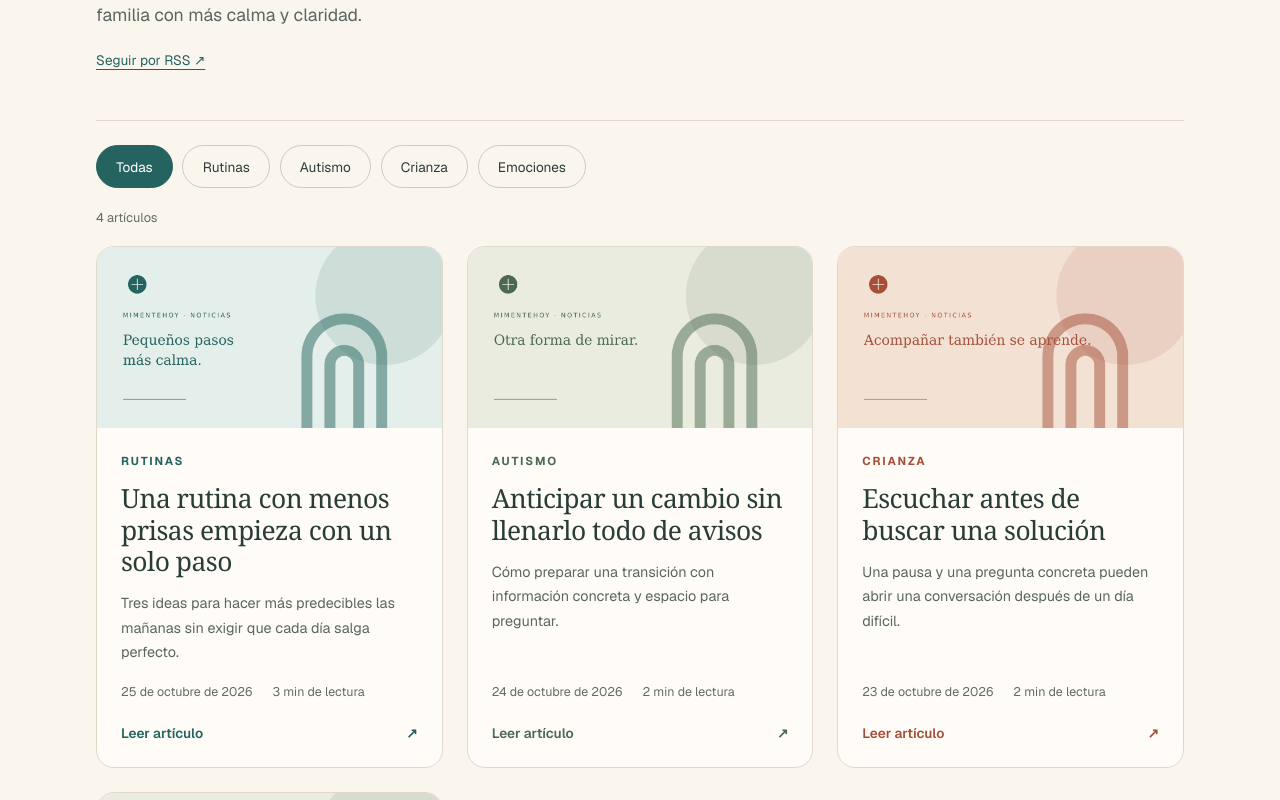
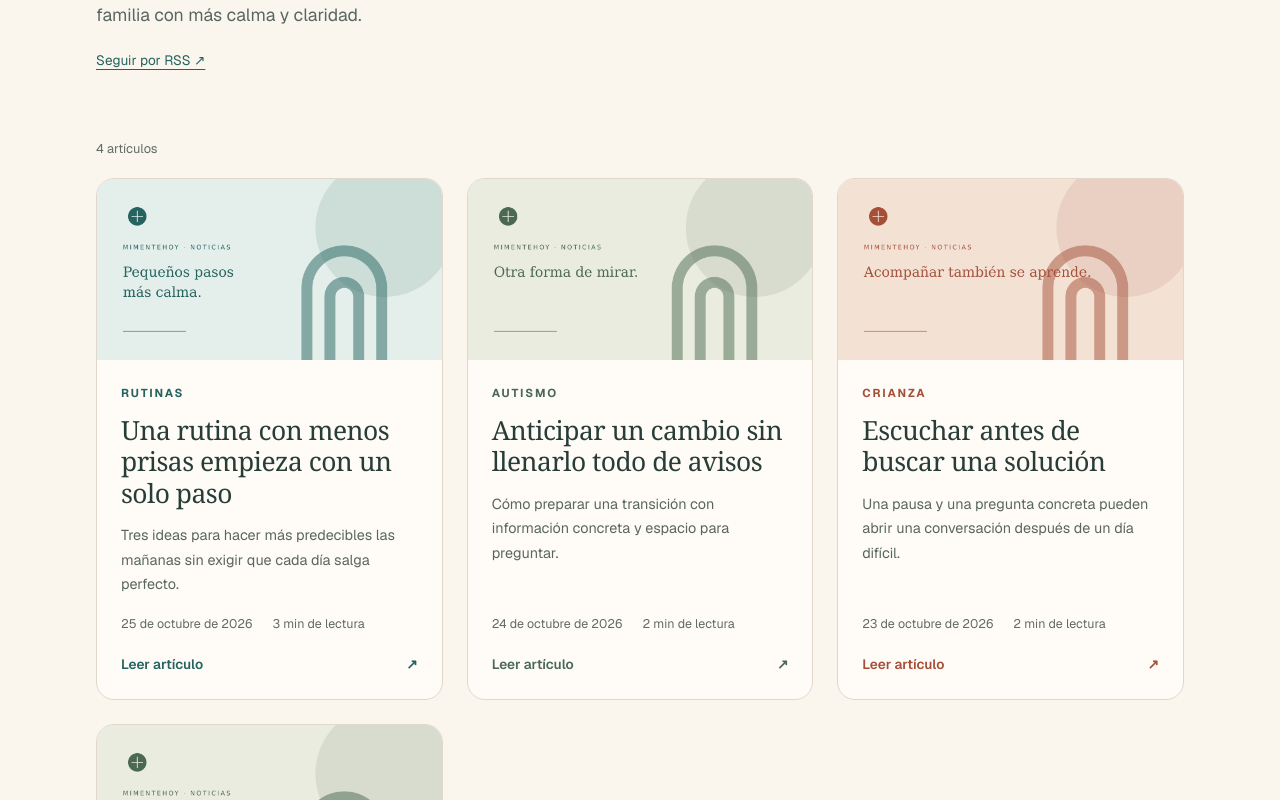
Before and after one commit to mimentehoy/mimentehoy-web, a Next.js app in the folder apps/web/: page /noticias in a window 1280 px wide. Shown: the part 420-1220 px from the top of the page. Built offline with nearby package versions, Linux system fonts and the light colour scheme.

Commit message:
noticias: quitar filtros por categoria [skip netlify]

```diff
--- a/apps/web/src/components/news-filter.tsx
+++ b/apps/web/src/components/news-filter.tsx
@@ -1,18 +1,9 @@
-"use client";
-import { useState } from "react";
 import type { ReactNode } from "react";
 
 export function NewsFilter({ articles }: { articles: { slug: string; category: string; card: ReactNode }[] }) {
-  const [category, setCategory] = useState<string | null>(null);
-  const categories = [...new Set(articles.map((article) => article.category))];
-  const filtered = articles.filter((article) => !category || article.category === category);
   return <>
-    <div className="news-filters" role="group" aria-label="Filtrar noticias por categoría">
-      <button type="button" aria-pressed={category === null} onClick={() => setCategory(null)}>Todas</button>
-      {categories.map((item) => <button type="button" key={item} aria-pressed={category === item} onClick={() => setCategory(item)}>{item}</button>)}
-    </div>
-    <p className="news-count" role="status">{filtered.length} {filtered.length === 1 ? "artículo" : "artículos"}</p>
-    <div className="news-grid">{filtered.map((article) => <div key={article.slug}>{article.card}</div>)}</div>
-    {filtered.length === 0 && <p className="py-12">Pronto encontrarás aquí nuevas lecturas para acompañarte.</p>}
+    <p className="news-count" role="status">{articles.length} {articles.length === 1 ? "artículo" : "artículos"}</p>
+    <div className="news-grid">{articles.map((article) => <div key={article.slug}>{article.card}</div>)}</div>
+    {articles.length === 0 && <p className="py-12">Pronto encontrarás aquí nuevas lecturas para acompañarte.</p>}
   </>;
 }
```
